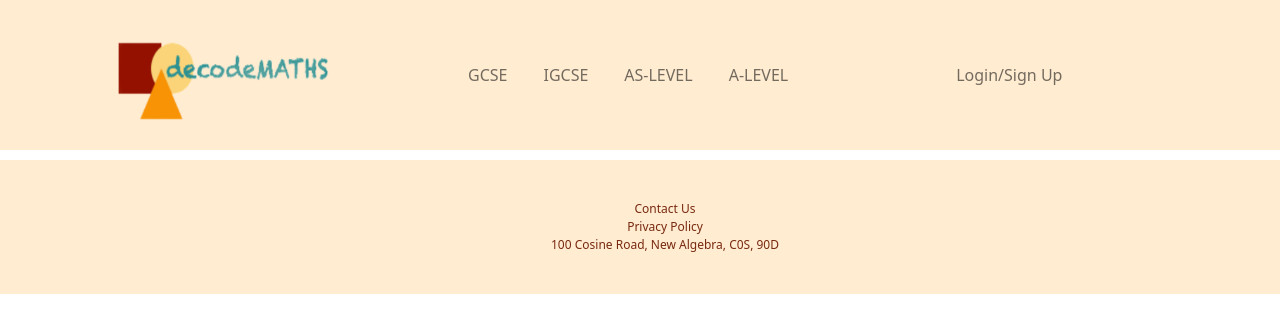
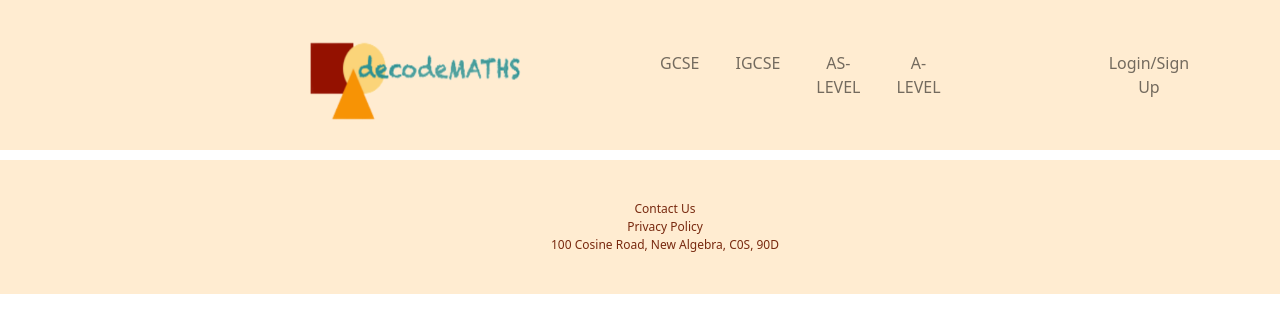
Before and after one commit to cindy1408/StudyMathsSmarter-FrontEnd, a React (Create React App) app: page / in a window 1280 px wide. Shown: the top 332 px of the page. Built offline with nearby package versions, Linux system fonts and the light colour scheme.

Commit message:
trying to center the nav bar content but failing

```diff
--- a/src/components/NavBar.css
+++ b/src/components/NavBar.css
@@ -1,6 +1,8 @@
 .navbar {
   background: rgb(255, 236, 209);
   height: 150px;
+  padding-left: 15%;
+  padding-right: 15%;
 }
 
 .logo {
@@ -13,6 +15,9 @@
 .navbar-nav > li {
   padding-left: 40px;
   padding-right: 50px;
+  display: flex;
+  justify-content: center;
+  align-items: center;
 }
 
 .navbar-text {
--- a/src/components/NavBar.js
+++ b/src/components/NavBar.js
@@ -45,6 +45,7 @@ function NavBar() {
 
 
   </div>
+
 </nav>
   );
   }
```
